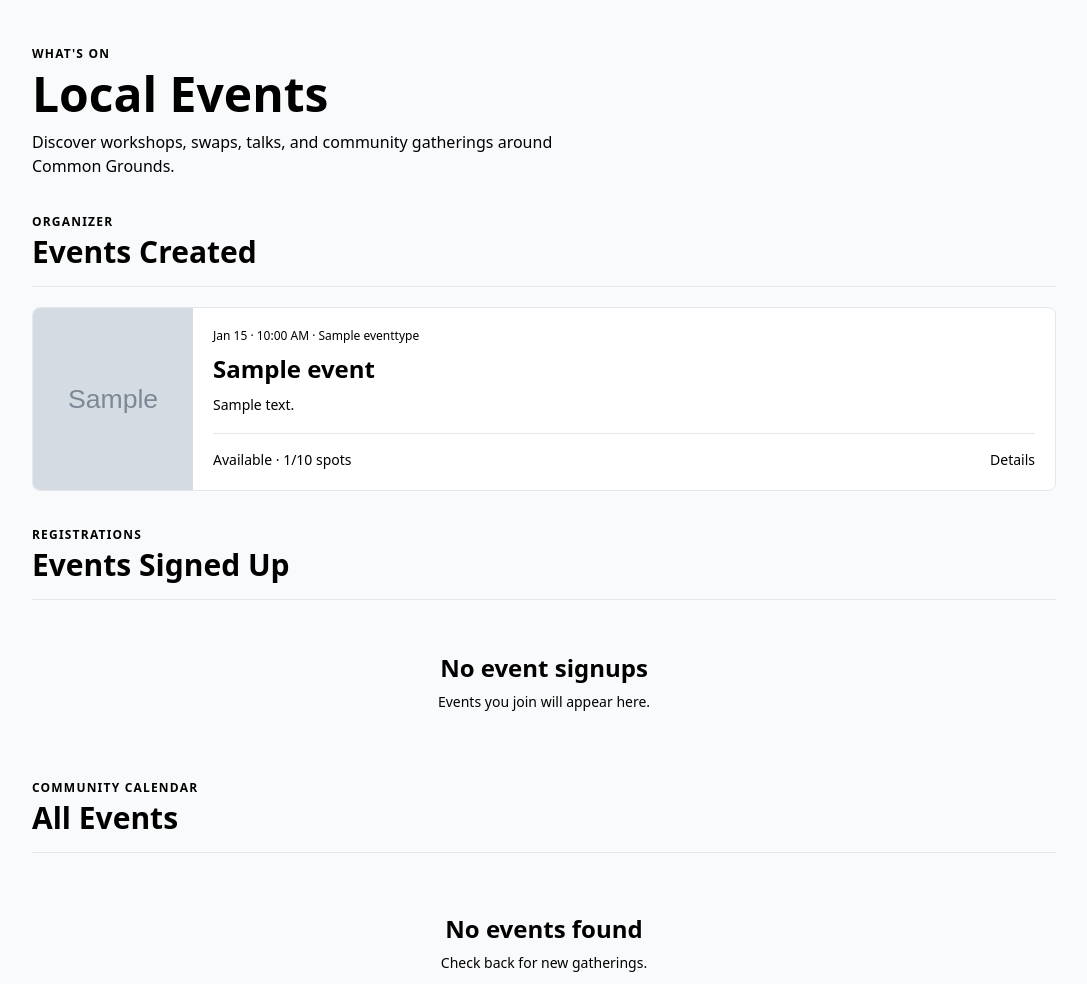
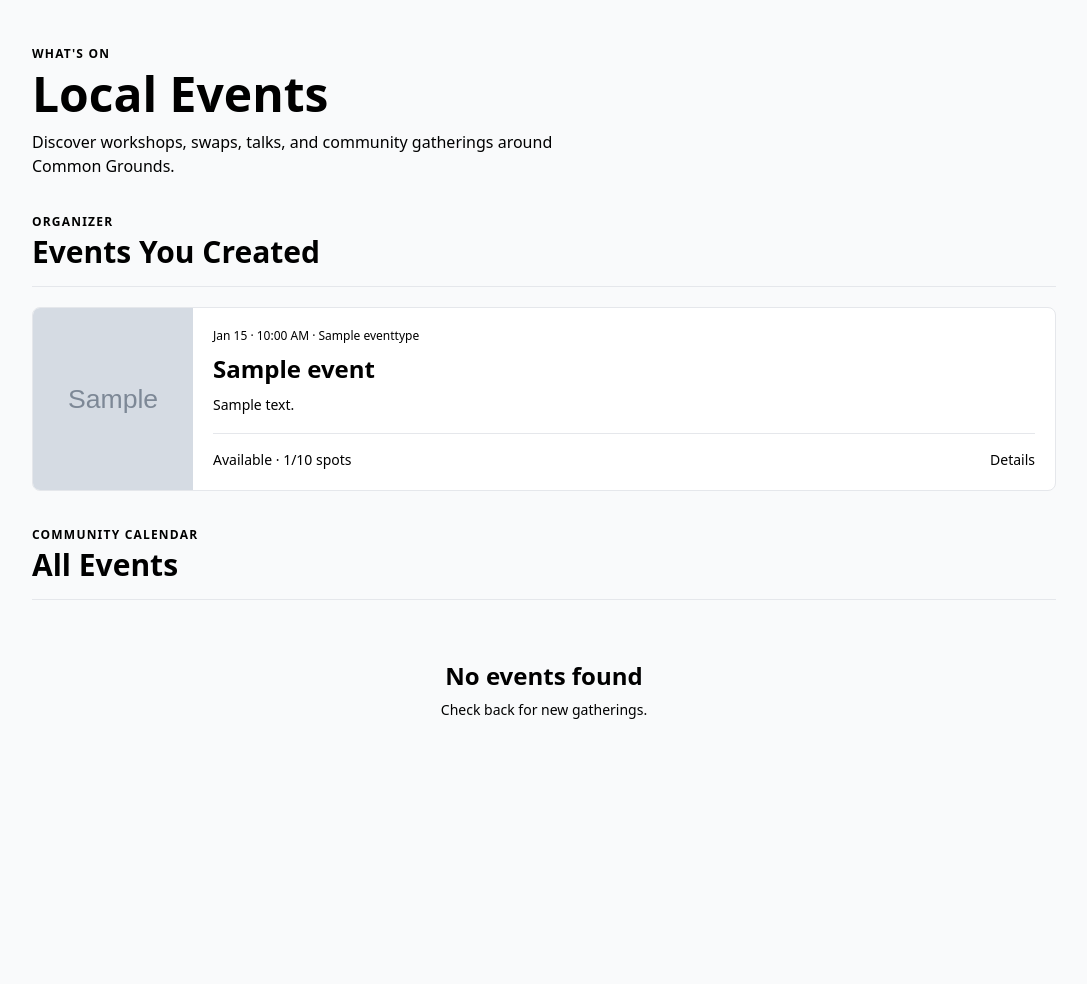
Before and after one commit to itsalexi/commongrounds-1, a Django app: page /localevents/events in a window 1280 px wide. Shown: the part 1657-2641 px from the top of the page, without its empty margins (96-1183 px from the left). After the commit the page ends 2376 px from the top, so only its background shows below. Run offline with Django 5.2, Linux system fonts and the light colour scheme; a user stored in the database is signed in; tables that the repository leaves empty hold one stand-in row (values such as "Sample post"); grey boxes marked "Sample" are stand-in pictures; some libraries are stand-ins or nearby versions.

Commit message:
fix: align local events sections

```diff
--- a/commongrounds/localevents/templates/events/event_list.html
+++ b/commongrounds/localevents/templates/events/event_list.html
@@ -21,46 +21,40 @@
       {% endif %}
     </section>
 
-    {% if user.is_authenticated %}
+    {% if request.user.is_authenticated %}
+      {% if created_events %}
       <section>
         <div class="mb-5 flex items-end justify-between gap-4 border-b border-border pb-4">
           <div>
             <p class="text-xs font-semibold uppercase tracking-widest text-text-subtle">Organizer</p>
-            <h2 class="mt-1 font-display text-3xl font-bold text-text">Events Created</h2>
+            <h2 class="mt-1 font-display text-3xl font-bold text-text">Events You Created</h2>
           </div>
         </div>
 
         <div class="space-y-4">
           {% for event in created_events %}
             {% include 'events/_event_card.html' %}
-          {% empty %}
-            <div class="rounded-lg bg-surface-low p-8 text-center">
-              <h2 class="font-display text-2xl font-bold text-text">No events created</h2>
-              <p class="mt-2 text-sm text-text-subtle">Events you organize will appear here.</p>
-            </div>
           {% endfor %}
         </div>
       </section>
+      {% endif %}
 
+      {% if signed_up_events %}
       <section>
         <div class="mb-5 flex items-end justify-between gap-4 border-b border-border pb-4">
           <div>
             <p class="text-xs font-semibold uppercase tracking-widest text-text-subtle">Registrations</p>
-            <h2 class="mt-1 font-display text-3xl font-bold text-text">Events Signed Up</h2>
+            <h2 class="mt-1 font-display text-3xl font-bold text-text">Events You Signed Up For</h2>
           </div>
         </div>
 
         <div class="space-y-4">
           {% for event in signed_up_events %}
             {% include 'events/_event_card.html' %}
-          {% empty %}
-            <div class="rounded-lg bg-surface-low p-8 text-center">
-              <h2 class="font-display text-2xl font-bold text-text">No event signups</h2>
-              <p class="mt-2 text-sm text-text-subtle">Events you join will appear here.</p>
-            </div>
           {% endfor %}
         </div>
       </section>
+      {% endif %}
     {% endif %}
 
     <section>
--- a/commongrounds/localevents/views.py
+++ b/commongrounds/localevents/views.py
@@ -3,6 +3,7 @@ from django.urls import reverse
 from django.views import View
 
 from accounts.decorators import role_required
+from accounts.models import Profile
 from .forms import EventForm, EventSignupForm
 from .models import Event, EventSignup
 
@@ -21,7 +22,7 @@ def event_list(request):
     if request.user.is_authenticated:
         try:
             profile = request.user.profile
-        except Exception:
+        except Profile.DoesNotExist:
             profile = None
 
         if profile:
@@ -42,7 +43,7 @@ def event_list(request):
         'all_events': all_events,
         'can_create_event': (
             profile is not None
-            and profile.role == 'Event Organizer'
+            and profile.role == Profile.Role.EVENT_ORGANIZER
         ),
     }
 
```
